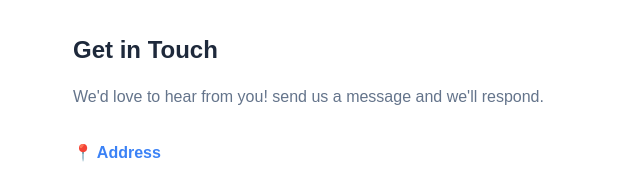
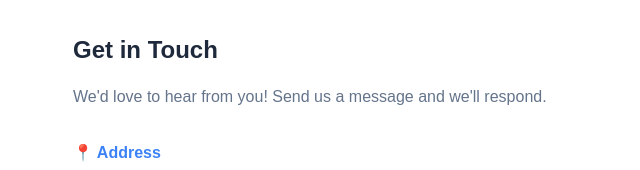
Before and after one commit to Dave395ec/cover_up_store, a plain HTML site: page contact.html in a window 1280 px wide. Shown: the part 227-397 px from the top of the page, 17-657 px from the left. Drawn offline with Linux system fonts and the light colour scheme.

Commit message:
Updated contact page

```diff
--- a/contact.html
+++ b/contact.html
@@ -26,7 +26,7 @@
             <div class="contact-layout">
                 <div class="contact-info">
                     <h2>Get in Touch</h2>
-                    <p>We'd love to hear from you! send us a message and we'll respond.</p>
+                    <p>We'd love to hear from you! Send us a message and we'll respond.</p>
 
                     <div class="contact=details">
                         <div class="contact-item">
```
